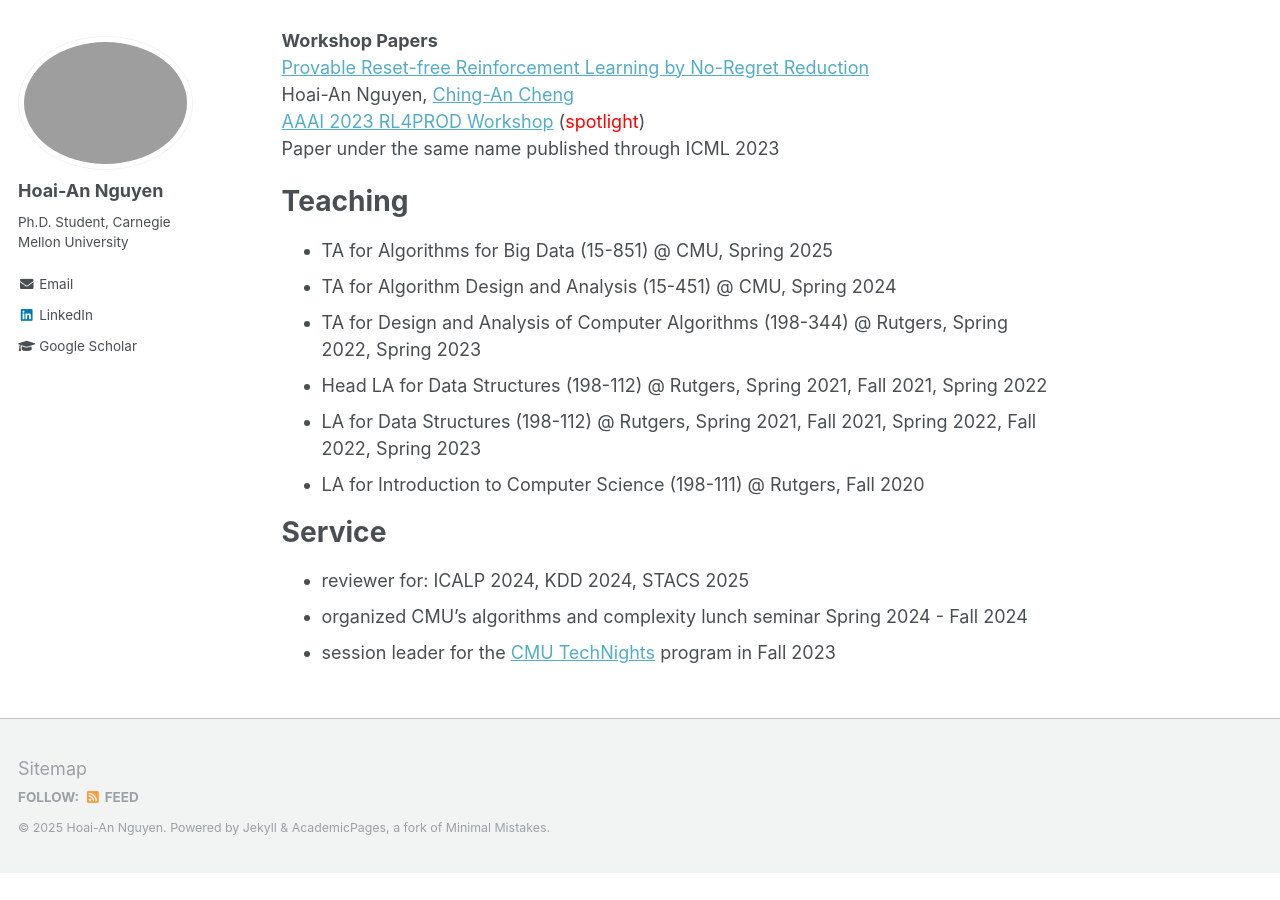
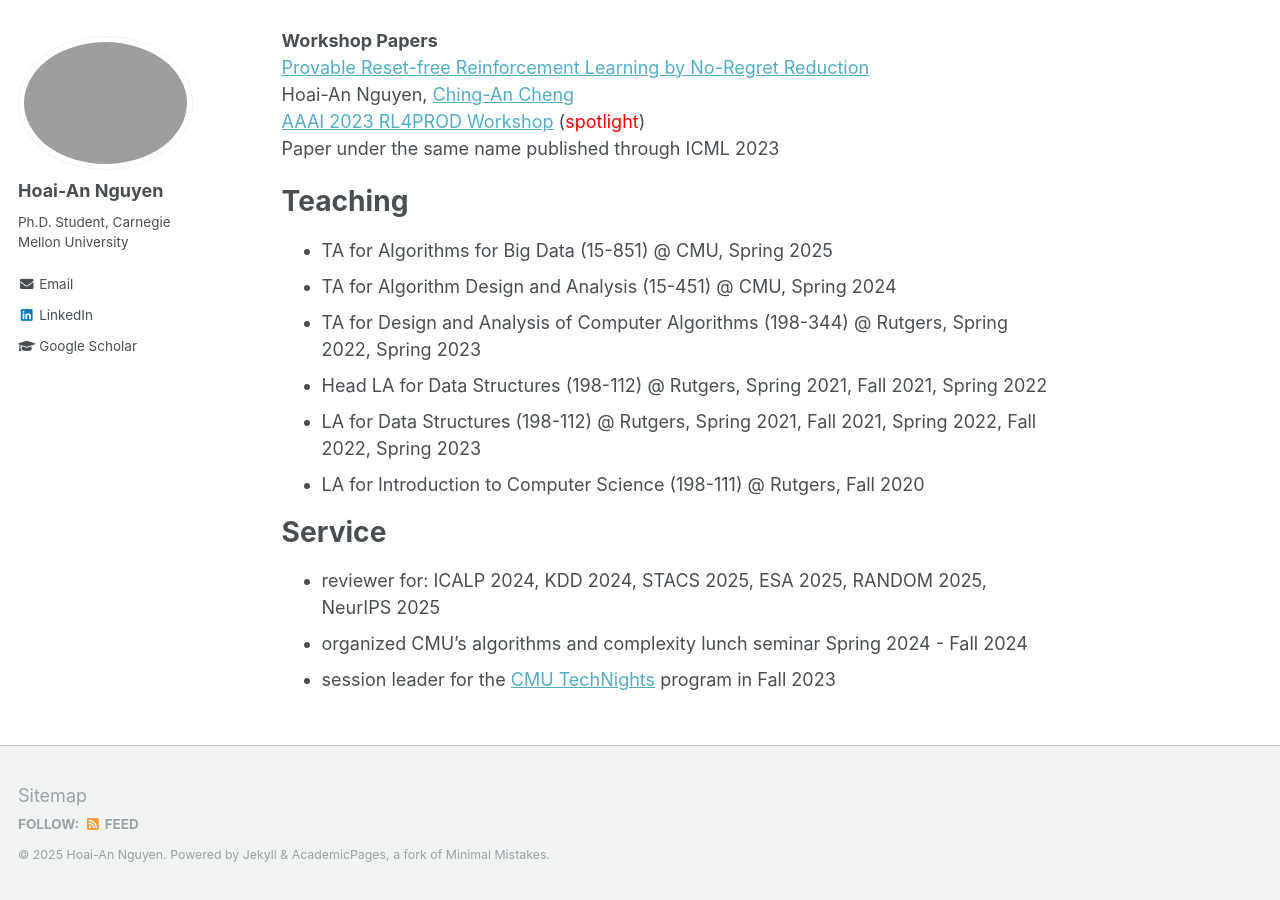
Before and after one commit to hoai77/hoai77.github.io, a Jekyll site: the page built from _pages/about.md, in a window 1280 px wide and 900 px high, scrolled down 1283 px. Built offline with Jekyll 4.4.1, drawn with Linux system fonts in a browser that asks for light colours; before the commit the page ends 2156 px from its top, so only the background shows below that.

Commit message:
reviewer

```diff
--- a/_pages/about.md
+++ b/_pages/about.md
@@ -58,6 +58,6 @@ Teaching
 
 Service
 =======
-- reviewer for: ICALP 2024, KDD 2024, STACS 2025
+- reviewer for: ICALP 2024, KDD 2024, STACS 2025, ESA 2025, RANDOM 2025, NeurIPS 2025
 - organized CMU's algorithms and complexity lunch seminar Spring 2024 - Fall 2024
 - session leader for the [CMU TechNights](https://www.cmu.edu/scs/technights/) program in Fall 2023
```
